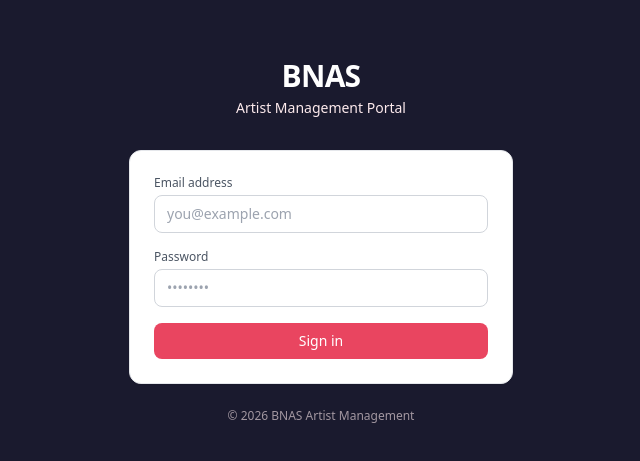
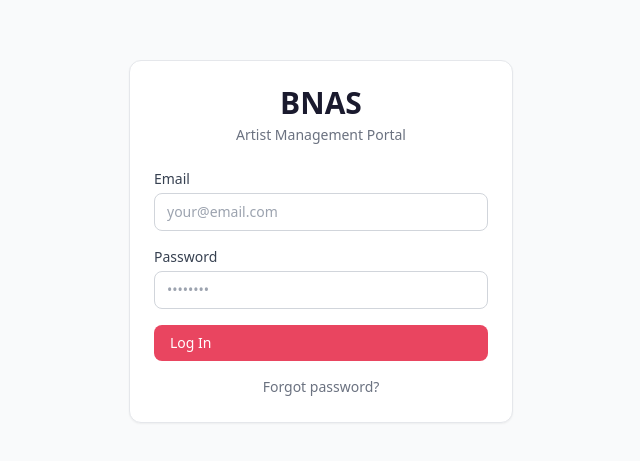
Before and after one commit to MishaLoots/BNAS-Portal-App, a Next.js app: page /login in a window 1280 px wide. Shown: the part 159-620 px from the top of the page, without its empty margins (319-959 px from the left). Built offline with nearby package versions, Linux system fonts and the light colour scheme; no server answers.

Commit message:
Login: handle invite and password reset links with set-password form

```diff
--- a/app/login/page.tsx
+++ b/app/login/page.tsx
@@ -1,58 +1,159 @@
 "use client"
-import { useState } from "react"
+import { useEffect, useState } from "react"
 import { useRouter } from "next/navigation"
 import { supabase } from "@/lib/supabase"
 
 export default function LoginPage() {
   const router = useRouter()
-  const [email, setEmail]       = useState("")
-  const [password, setPassword] = useState("")
-  const [error, setError]       = useState("")
-  const [loading, setLoading]   = useState(false)
+  const [email, setEmail]               = useState("")
+  const [password, setPassword]         = useState("")
+  const [newPassword, setNewPassword]   = useState("")
+  const [confirmPassword, setConfirmPassword] = useState("")
+  const [error, setError]               = useState("")
+  const [loading, setLoading]           = useState(false)
+  const [mode, setMode]                 = useState<"login" | "set-password" | "forgot">("login")
+  const [resetSent, setResetSent]       = useState(false)
+
+  useEffect(() => {
+    const hash = window.location.hash
+    if (hash && hash.includes("access_token")) {
+      const params = new URLSearchParams(hash.replace("#", ""))
+      const type = params.get("type")
+      if (type === "invite" || type === "recovery") {
+        setMode("set-password")
+      }
+    } else {
+      supabase.auth.getSession().then(({ data: { session } }) => {
+        if (session) redirectByRole(session.user.id)
+      })
+    }
+  }, [])
+
+  async function redirectByRole(userId: string) {
+    const { data: profile } = await supabase.from("profiles").select("is_admin, artist_id, agent_id").eq("id", userId).single()
+    if (!profile) { router.replace("/login"); return }
+    if (profile.is_admin) router.replace("/admin")
+    else if (profile.artist_id) router.replace("/artist")
+    else if (profile.agent_id) router.replace("/agent")
+    else router.replace("/login")
+  }
 
   async function handleLogin(e: React.FormEvent) {
     e.preventDefault()
-    setLoading(true); setError("")
-    const { error } = await supabase.auth.signInWithPassword({ email, password })
+    setError("")
+    setLoading(true)
+    const { data, error } = await supabase.auth.signInWithPassword({ email, password })
     if (error) { setError(error.message); setLoading(false); return }
-    router.replace("/")
+    await redirectByRole(data.user.id)
+  }
+
+  async function handleSetPassword(e: React.FormEvent) {
+    e.preventDefault()
+    setError("")
+    if (newPassword !== confirmPassword) { setError("Passwords don't match"); return }
+    if (newPassword.length < 8) { setError("Password must be at least 8 characters"); return }
+    setLoading(true)
+    const { data, error } = await supabase.auth.updateUser({ password: newPassword })
+    if (error) { setError(error.message); setLoading(false); return }
+    if (data.user) await redirectByRole(data.user.id)
+  }
+
+  async function handleForgot(e: React.FormEvent) {
+    e.preventDefault()
+    setError("")
+    setLoading(true)
+    const { error } = await supabase.auth.resetPasswordForEmail(email, {
+      redirectTo: `${window.location.origin}/login`,
+    })
+    if (error) { setError(error.message); setLoading(false); return }
+    setResetSent(true)
+    setLoading(false)
+  }
+
+  if (mode === "set-password") {
+    return (
+      <div className="min-h-screen flex items-center justify-center bg-gray-50">
+        <div className="card w-full max-w-sm p-8">
+          <div className="text-center mb-6">
+            <h1 className="text-2xl font-bold text-navy">Set Your Password</h1>
+            <p className="text-sm text-gray-500 mt-1">Choose a password to activate your account</p>
+          </div>
+          <form onSubmit={handleSetPassword} className="space-y-4">
+            <div>
+              <label className="block text-sm font-medium text-gray-700 mb-1">New Password</label>
+              <input type="password" value={newPassword} onChange={e => setNewPassword(e.target.value)} className="w-full" placeholder="Min 8 characters" required />
+            </div>
+            <div>
+              <label className="block text-sm font-medium text-gray-700 mb-1">Confirm Password</label>
+              <input type="password" value={confirmPassword} onChange={e => setConfirmPassword(e.target.value)} className="w-full" placeholder="Repeat password" required />
+            </div>
+            {error && <p className="text-red-600 text-sm">{error}</p>}
+            <button type="submit" disabled={loading} className="btn-primary w-full">
+              {loading ? "Setting password..." : "Set Password & Log In"}
+            </button>
+          </form>
+        </div>
+      </div>
+    )
+  }
+
+  if (mode === "forgot") {
+    return (
+      <div className="min-h-screen flex items-center justify-center bg-gray-50">
+        <div className="card w-full max-w-sm p-8">
+          <div className="text-center mb-6">
+            <h1 className="text-2xl font-bold text-navy">Reset Password</h1>
+            <p className="text-sm text-gray-500 mt-1">We&apos;ll send you a reset link</p>
+          </div>
+          {resetSent ? (
+            <div className="text-center">
+              <p className="text-green-700 font-medium">Check your email for the reset link.</p>
+              <button onClick={() => { setMode("login"); setResetSent(false) }} className="mt-4 text-bblue text-sm">Back to login</button>
+            </div>
+          ) : (
+            <form onSubmit={handleForgot} className="space-y-4">
+              <div>
+                <label className="block text-sm font-medium text-gray-700 mb-1">Email Address</label>
+                <input type="email" value={email} onChange={e => setEmail(e.target.value)} className="w-full" placeholder="your@email.com" required />
+              </div>
+              {error && <p className="text-red-600 text-sm">{error}</p>}
+              <button type="submit" disabled={loading} className="btn-primary w-full">
+                {loading ? "Sending..." : "Send Reset Link"}
+              </button>
+              <button type="button" onClick={() => setMode("login")} className="w-full text-sm text-gray-500 hover:text-gray-700">
+                Back to login
+              </button>
+            </form>
+          )}
+        </div>
+      </div>
+    )
   }
 
   return (
-    <div className="min-h-screen bg-navy flex items-center justify-center p-4">
-      <div className="w-full max-w-sm">
-        {/* Logo / Brand */}
-        <div className="text-center mb-8">
-          <div className="text-white text-3xl font-bold tracking-tight">BNAS</div>
-          <div className="text-lblue text-sm mt-1">Artist Management Portal</div>
+    <div className="min-h-screen flex items-center justify-center bg-gray-50">
+      <div className="card w-full max-w-sm p-8">
+        <div className="text-center mb-6">
+          <h1 className="text-3xl font-bold text-navy">BNAS</h1>
+          <p className="text-sm text-gray-500 mt-1">Artist Management Portal</p>
         </div>
-
-        <form onSubmit={handleLogin} className="card space-y-4">
+        <form onSubmit={handleLogin} className="space-y-4">
           <div>
-            <label>Email address</label>
-            <input
-              type="email" required autoComplete="email"
-              value={email} onChange={e => setEmail(e.target.value)}
-              placeholder="you@example.com"
-            />
+            <label className="block text-sm font-medium text-gray-700 mb-1">Email</label>
+            <input type="email" value={email} onChange={e => setEmail(e.target.value)} className="w-full" placeholder="your@email.com" required />
           </div>
           <div>
-            <label>Password</label>
-            <input
-              type="password" required autoComplete="current-password"
-              value={password} onChange={e => setPassword(e.target.value)}
-              placeholder="••••••••"
-            />
+            <label className="block text-sm font-medium text-gray-700 mb-1">Password</label>
+            <input type="password" value={password} onChange={e => setPassword(e.target.value)} className="w-full" placeholder="••••••••" required />
           </div>
           {error && <p className="text-red-600 text-sm">{error}</p>}
-          <button type="submit" className="btn-primary w-full justify-center" disabled={loading}>
-            {loading ? "Signing in…" : "Sign in"}
+          <button type="submit" disabled={loading} className="btn-primary w-full">
+            {loading ? "Logging in..." : "Log In"}
+          </button>
+          <button type="button" onClick={() => setMode("forgot")} className="w-full text-sm text-gray-500 hover:text-gray-700">
+            Forgot password?
           </button>
         </form>
-
-        <p className="text-center text-lblue text-xs mt-6 opacity-60">
-          © 2026 BNAS Artist Management
-        </p>
       </div>
     </div>
   )
```
